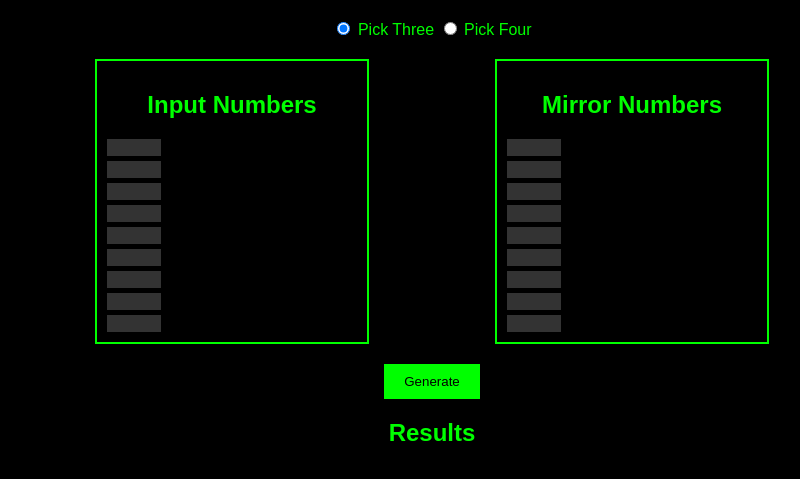
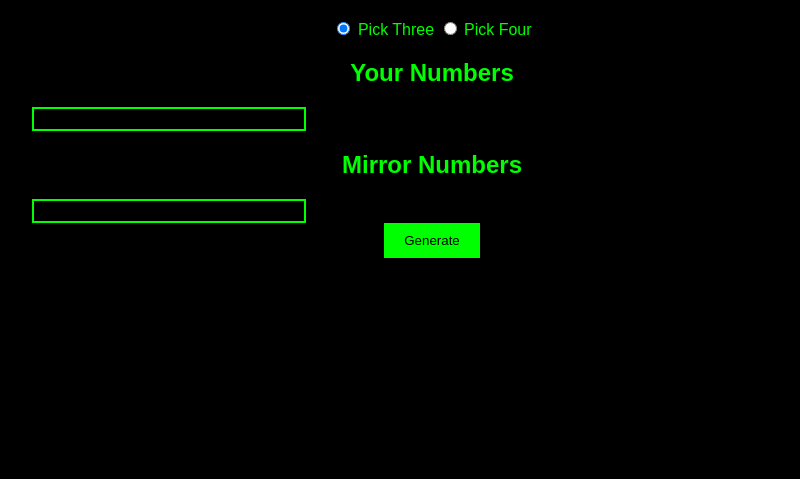
Before and after one commit to jayyfoxx/lotterystrat, a plain HTML site: page index.html in a window 1280 px wide. Shown: the part 89-568 px from the top of the page, without its empty margins (208-1008 px from the left). Drawn offline with Linux system fonts and the light colour scheme.

Commit message:
Update index.html

```diff
--- a/index.html
+++ b/index.html
@@ -9,32 +9,34 @@
 <body>
     <div class="container">
         <h1>Lottery Strategy</h1>
-        <div class="controls">
+
+        <div class="mode-switch">
             <label>
-                <input type="radio" name="gameType" value="pick3" checked onchange="toggleGrids()"> Pick Three
+                <input type="radio" name="gameType" value="3" checked>
+                Pick Three
             </label>
             <label>
-                <input type="radio" name="gameType" value="pick4" onchange="toggleGrids()"> Pick Four
+                <input type="radio" name="gameType" value="4">
+                Pick Four
             </label>
         </div>
-        <div class="grids">
-            <div class="grid" id="inputGrid">
-                <h2>Input Numbers</h2>
-                <div class="numbers" id="inputNumbers"></div>
+
+        <div class="boards">
+            <div class="board">
+                <h2>Your Numbers</h2>
+                <div class="grid" id="inputGrid"></div>
             </div>
-            <div class="grid" id="mirrorGrid">
+            <div class="board">
                 <h2>Mirror Numbers</h2>
-                <div class="numbers" id="mirrorNumbers"></div>
+                <div class="grid" id="mirrorGrid"></div>
             </div>
         </div>
-        <div class="controls">
-            <button onclick="generateNumbers()">Generate</button>
-        </div>
-        <div id="results">
-            <h2>Results</h2>
-            <div id="generatedResults"></div>
-        </div>
+
+        <button id="generateBtn" type="button">Generate</button>
+
+        <div id="results"></div>
     </div>
+
     <script src="scripts.js"></script>
 </body>
 </html>
```
